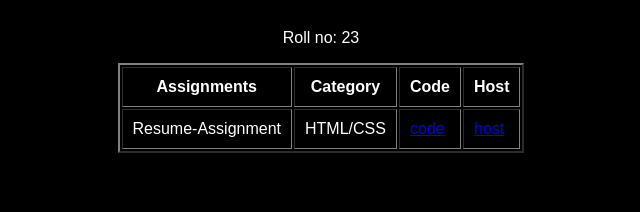
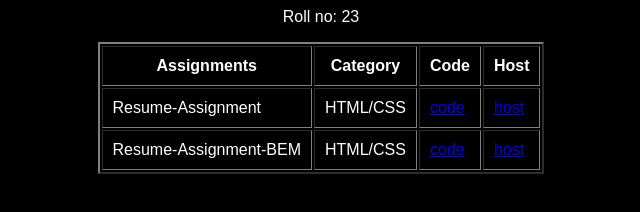
Before and after one commit to Rashik977/Assignment-table, a plain HTML site: page index.html in a window 1280 px wide. Shown: the part 382-594 px from the top of the page, without its empty margins (319-959 px from the left). Drawn offline with Linux system fonts and the light colour scheme.

Commit message:
BEM submission

```diff
--- a/index.html
+++ b/index.html
@@ -39,6 +39,24 @@
         <td>HTML/CSS</td>
         <td>
           <a
+            href="https://github.com/Rashik977/Resume-Assignment/tree/main"
+            target="_blank"
+            >code
+          </a>
+        </td>
+        <td>
+          <a
+            href="https://rashik977.github.io/Resume-Assignment/"
+            target="_blank"
+            >host
+          </a>
+        </td>
+      </tr>
+      <tr>
+        <td>Resume-Assignment-BEM</td>
+        <td>HTML/CSS</td>
+        <td>
+          <a
             href="https://github.com/Rashik977/Resume-Assignment/tree/BEM/refactor"
             target="_blank"
             >code
```
